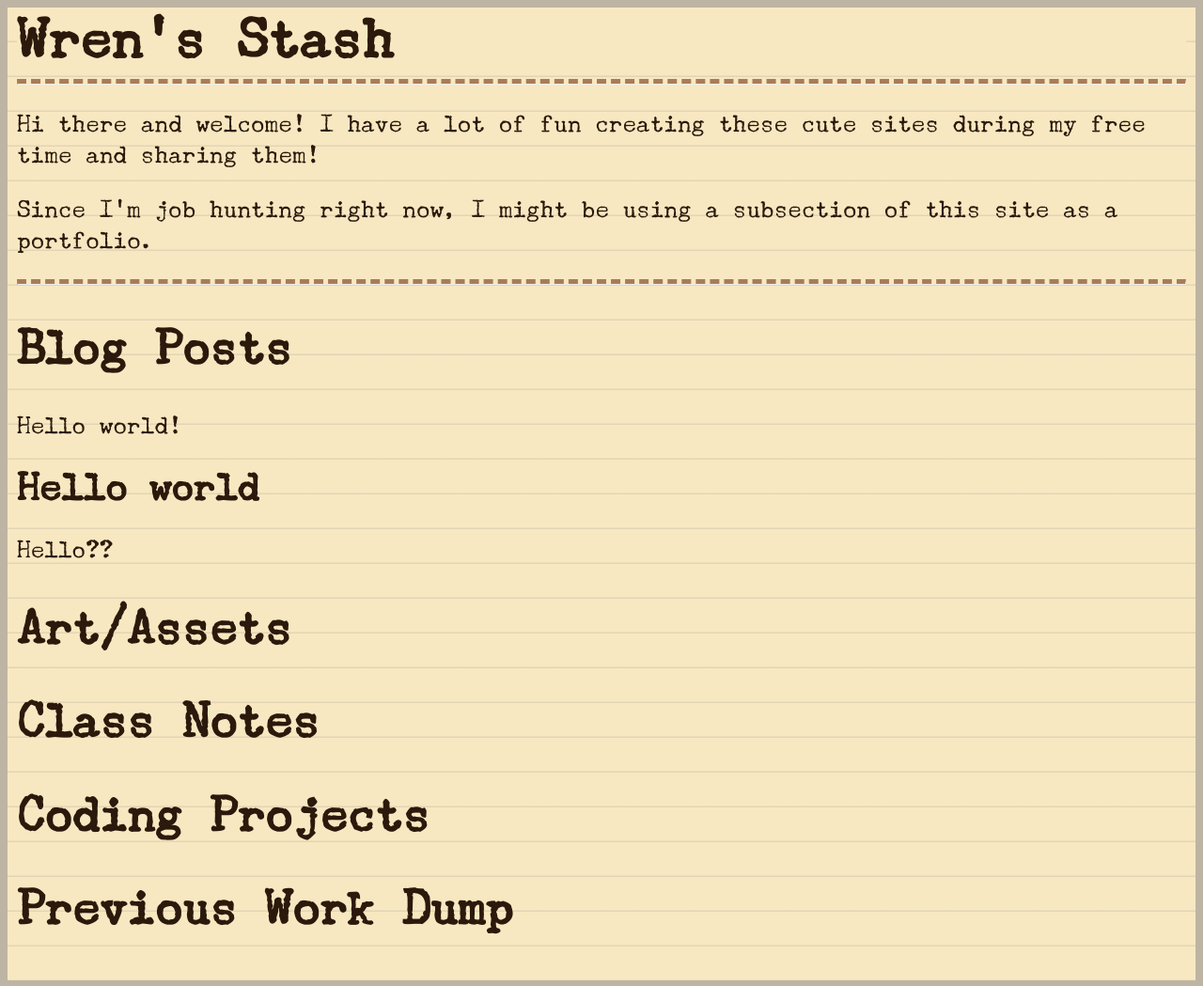
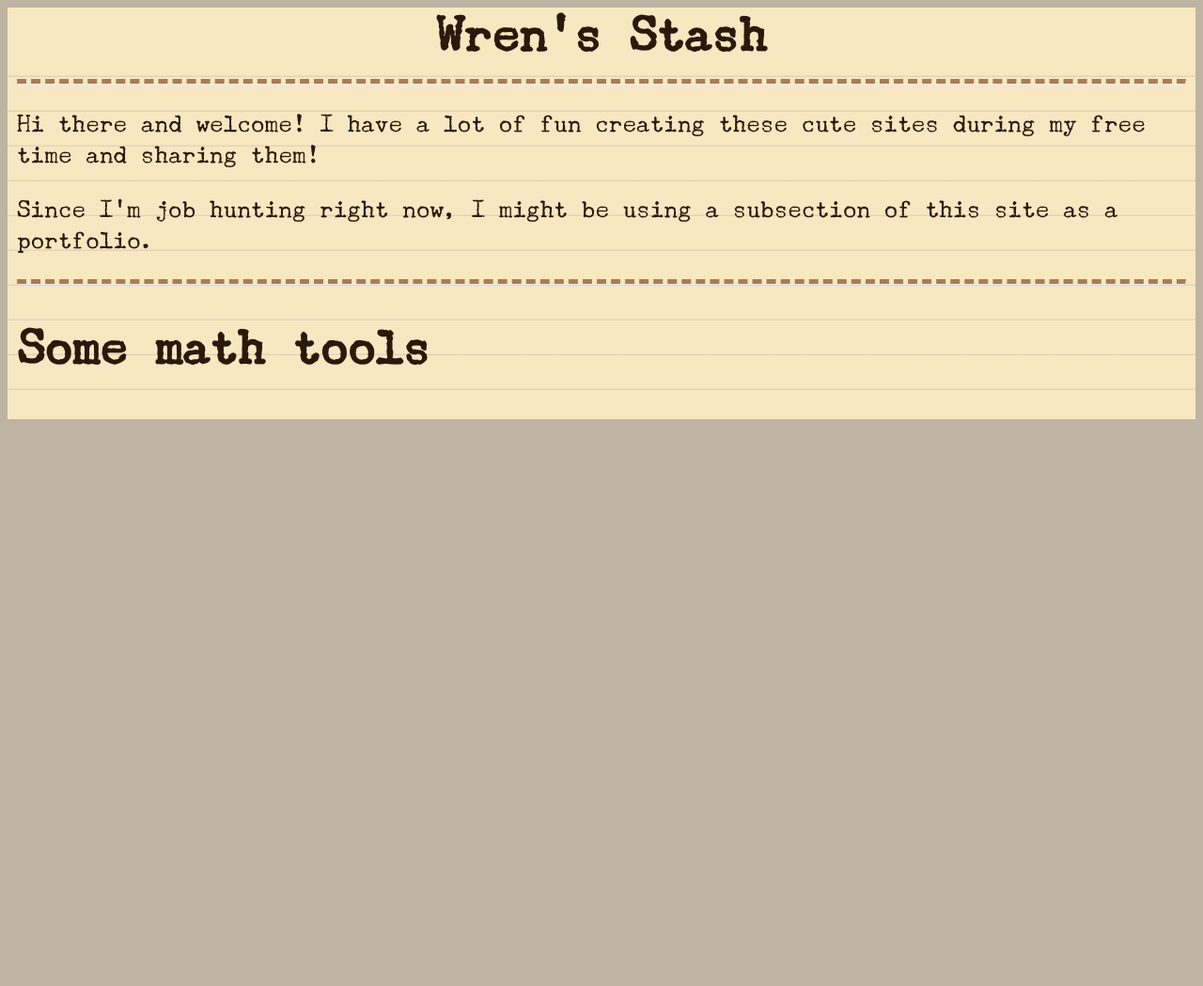
Before and after one commit to 2000wren/myblog, a plain HTML site: page index.html in a window 1280 px wide. Shown: the whole page at 94% size. After the commit the page ends 800 px from the top, so only its background shows below. Drawn offline with Linux system fonts and the light colour scheme.

```diff
--- a/index.html
+++ b/index.html
@@ -20,14 +20,8 @@
     <p>Since I'm job hunting right now, I might be using a subsection of this site as a portfolio.</p>
 
     <hr>
-    <h1>Blog Posts</h1>
-    <p>Hello world!</p>
-    <h2>Hello world</h2>
-    <p>Hello??</p>
-    <h1>Art/Assets</h1>
-    <h1>Class Notes</h1>
-    <h1>Coding Projects</h1>
-    <h1>Previous Work Dump</h1>
+    <h1>Some math tools</h1>
+
 
     </div>
 
--- a/style.css
+++ b/style.css
@@ -92,8 +92,8 @@ h2 {
 	font-family: 'underwood-champion', Arial, sans-serif;
 	font-weight: bold;
 	font-style: normal;
-	font-size: 57px;
+	font-size: 50px;
+	text-align: center;
 	position: relative;
-	margin: 5px 10px;
 
 }
```
